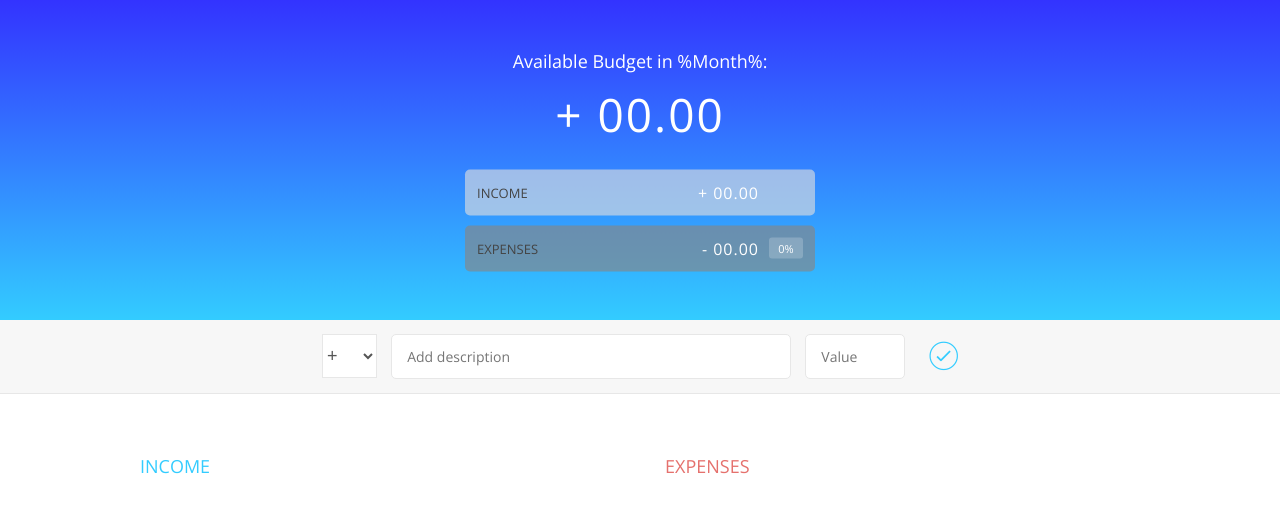
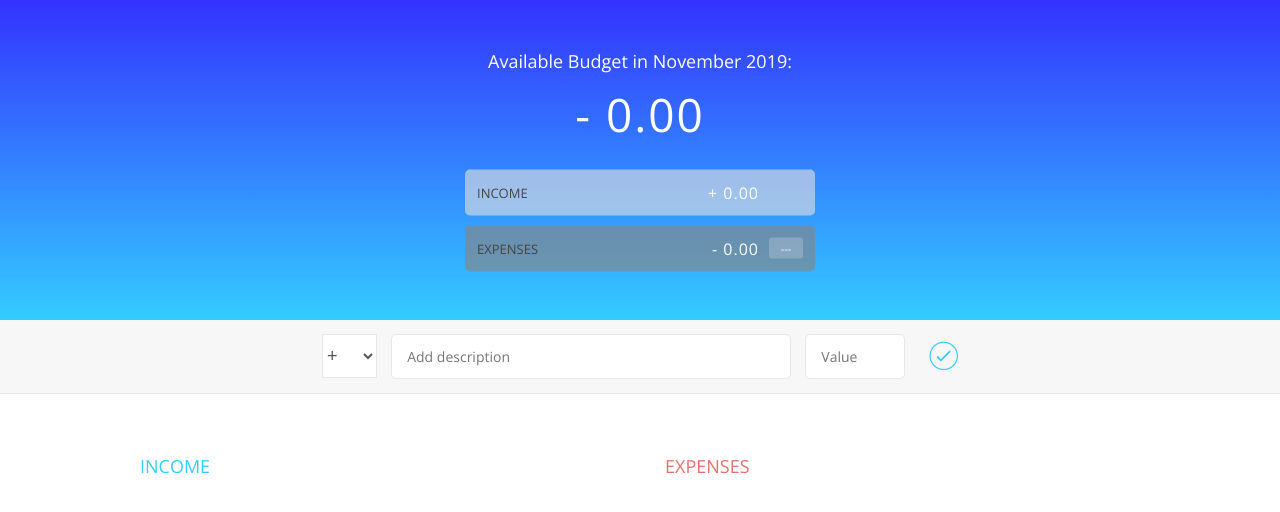
Before and after one commit to madelineuribes/Monthly-Budget-Calculator, a plain HTML site: page index.html in a window 1280 px wide. Drawn offline with nearby package versions, Linux system fonts and the light colour scheme.

Commit message:
Update index.html

```diff
--- a/index.html
+++ b/index.html
@@ -74,6 +74,6 @@
 
 
         </div>
-        <script src="app.js" type="text/javascript"/>
     </body>
+    <script src="app.js" type="text/javascript"> </script>
 </html>
```
